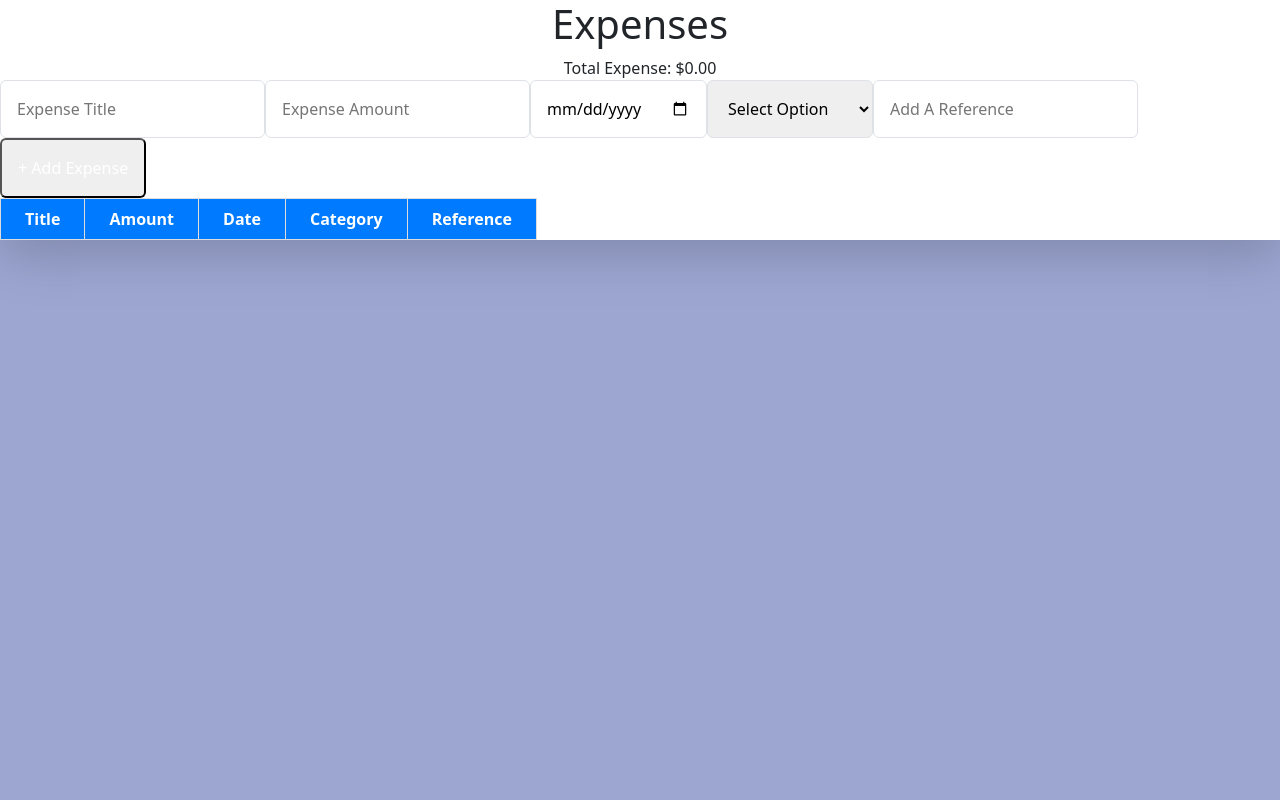
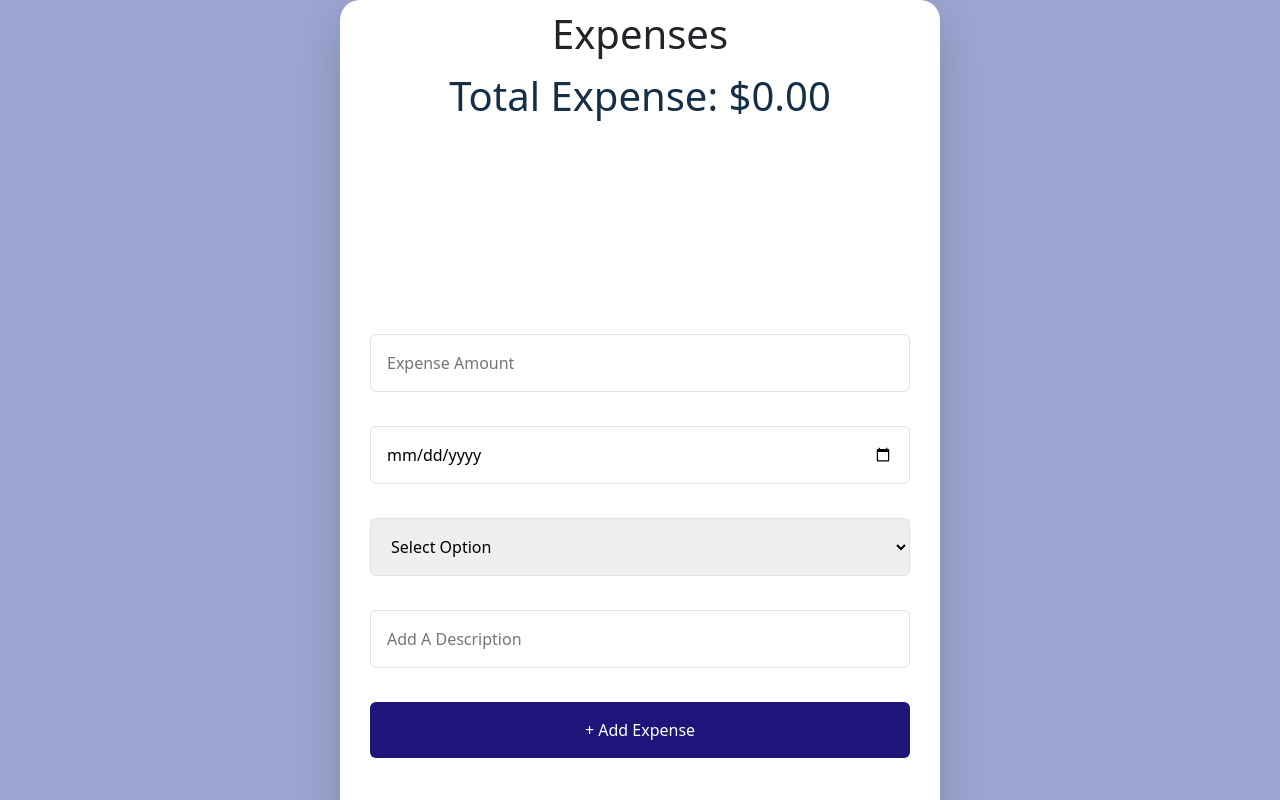
Before and after one commit to iqramahamed24/frontend, a React (Vite) app in the folder Finance App/: page /expenses in a window 1280 px wide. Shown: the top 800 px of the page. Built offline with nearby package versions, Linux system fonts and the light colour scheme.

Commit message:
changes on the tables

```diff
--- a/Finance App/src/pages/dashboard/expenses/Expenses.css
+++ b/Finance App/src/pages/dashboard/expenses/Expenses.css
@@ -12,7 +12,7 @@ body {
   padding: 10px;
   border-radius: 20px;
   background: #161b1f;
-  box-shadow: 0 4px 8px rgba(0, 0, 0, 0.1);
+  box-shadow: 0 4px 8px rgba(146, 31, 31, 0.1);
   text-align: center;
 }
 
--- a/Finance App/src/pages/dashboard/expenses/Expenses.jsx
+++ b/Finance App/src/pages/dashboard/expenses/Expenses.jsx
@@ -2,11 +2,10 @@ import React, { useState } from 'react';
 import ExpensesTable from './ExpensesTable';
 
 const Expenses = () => {
-    const [expenseTitle, setExpenseTitle] = useState('');
     const [expenseAmount, setExpenseAmount] = useState('');
     const [expenseDate, setExpenseDate] = useState('');
     const [expenseOption, setExpenseOption] = useState('');
-    const [expenseReference, setExpenseReference] = useState('');
+    const [expenseDescription, setExpenseDescription] = useState('');
     const [totalExpense, setTotalExpense] = useState(0);
     const [expenses, setExpenses] = useState([]);
 
@@ -15,19 +14,17 @@ const Expenses = () => {
         if (!isNaN(amount)) {
             setTotalExpense(totalExpense + amount);
             const newExpense = {
-                title: expenseTitle,
                 amount: expenseAmount,
                 date: expenseDate,
                 category: expenseOption,
-                reference: expenseReference,
+                description: expenseDescription,
             };
             setExpenses([...expenses, newExpense]);
         }
-        setExpenseTitle('');
         setExpenseAmount('');
         setExpenseDate('');
         setExpenseOption('');
-        setExpenseReference('');
+        setExpenseDescription('');
     };
 
     return (
@@ -37,13 +34,6 @@ const Expenses = () => {
                 Total Expense: <span className="text-green-500">${totalExpense.toFixed(2)}</span>
             </div>
             <div className="expense-form grid grid-cols-1 gap-4">
-                <input
-                    type="text"
-                    className="p-3 border border-gray-300 rounded focus:outline-none focus:ring-2 focus:ring-blue-400"
-                    placeholder="Expense Title"
-                    value={expenseTitle}
-                    onChange={(e) => setExpenseTitle(e.target.value)}
-                />
                 <input
                     type="number"
                     className="p-3 border border-gray-300 rounded focus:outline-none focus:ring-2 focus:ring-blue-400"
@@ -73,9 +63,9 @@ const Expenses = () => {
                 <input
                     type="text"
                     className="p-3 border border-gray-300 rounded focus:outline-none focus:ring-2 focus:ring-blue-400"
-                    placeholder="Add A Reference"
-                    value={expenseReference}
-                    onChange={(e) => setExpenseReference(e.target.value)}
+                    placeholder="Add A Description"
+                    value={expenseDescription}
+                    onChange={(e) => setExpenseDescription(e.target.value)}
                 />
                 <button
                     className="bg-blue-500 text-white p-3 rounded hover:bg-blue-600 focus:outline-none focus:ring-2 focus:ring-blue-400"
--- a/Finance App/src/pages/dashboard/expenses/ExpensesTable.css
+++ b/Finance App/src/pages/dashboard/expenses/ExpensesTable.css
@@ -41,3 +41,86 @@ table th:nth-child(3),
 table td:nth-child(3) {
     text-align: center; /* Center-align the date column */
 }
+
+
+/* alternative css */
+body {
+    background-size: cover;
+    background-position: center;
+    margin: 100;
+    font-family: Arial, sans-serif;
+  }
+
+  .expenses-container {
+    max-width: 600px;
+    width: 100%;
+    margin: 0 auto;
+    padding: 10px;
+    border-radius: 20px;
+    background: #161b1f;
+    box-shadow: 0 4px 8px rgba(146, 31, 31, 0.1);
+    text-align: center;
+  }
+
+  h1 {
+    font-size: 60px;
+    margin-bottom: 15px;
+    color: rgb(36, 32, 32);
+  }
+
+  .total-expense {
+    font-size: 40px;
+    margin-bottom: 20px;
+    color: rgb(20, 47, 70);
+  }
+
+  .expense-form {
+    display: flex;
+    flex-direction: column;
+    justify-content: center;
+    height: 100vh;
+    padding: 20px;
+  }
+
+  .expense-form input,
+  .expense-form select {
+    margin-bottom: 10px;
+    padding: 10px;
+    border: 1px solid #ddd;
+    border-radius: 5px;
+    font-size: 16px;
+    width: 100%;
+  }
+
+  .expense-form button {
+    padding: 20px;
+    border: none;
+    border-radius: 5px;
+    background: #1e147a;
+    color: white;
+    font-size: 16px;
+    cursor: pointer;
+    transition: background 0.3s ease;
+    width: 100%;
+  }
+
+  .expense-form button:hover {
+    background: #ff5a4c;
+  }
+
+  .expense-list {
+    margin-top: 20px;
+    color: white;
+  }
+
+  .expense-list ul {
+    list-style-type: none;
+    padding: 10;
+  }
+
+  .expense-list li {
+    background: #ffffff10;
+    padding: 10px;
+    margin-bottom: 10px;
+    border-radius: 5px;
+  }
--- a/Finance App/src/pages/dashboard/expenses/ExpensesTable.jsx
+++ b/Finance App/src/pages/dashboard/expenses/ExpensesTable.jsx
@@ -2,30 +2,26 @@ import React from 'react';
 import './ExpensesTable.css';
 
 const ExpensesTable = ({ expenses }) => {
-
-  if (!expenses) {
+    if (!expenses || expenses.length === 0) {
         return <div className='text-center'><b>Expenses Tracker</b></div>;
-  }
-  else {
+    } else {
         return (
             <table className="min-w-full bg-white">
                 <thead>
                     <tr>
-            <th className="py-2 px-4 bg-blue-500 text-white">Title</th>
                         <th className="py-2 px-4 bg-blue-500 text-white">Amount</th>
                         <th className="py-2 px-4 bg-blue-500 text-white">Date</th>
                         <th className="py-2 px-4 bg-blue-500 text-white">Category</th>
-            <th className="py-2 px-4 bg-blue-500 text-white">Reference</th>
+                        <th className="py-2 px-4 bg-blue-500 text-white">Description</th>
                     </tr>
                 </thead>
                 <tbody>
                     {expenses.map((expense, index) => (
                         <tr key={index}>
-              <td className="py-2 px-4 border-b border-gray-200">{expense.title}</td>
                             <td className="py-2 px-4 border-b border-gray-200">{expense.amount}</td>
                             <td className="py-2 px-4 border-b border-gray-200">{expense.date}</td>
                             <td className="py-2 px-4 border-b border-gray-200">{expense.category}</td>
-              <td className="py-2 px-4 border-b border-gray-200">{expense.reference}</td>
+                            <td className="py-2 px-4 border-b border-gray-200">{expense.description}</td>
                         </tr>
                     ))}
                 </tbody>
```
Also changed, not shown: 1 other file (tests, documents, lock files or other folders). Lines whose indentation alone changed are shown as unchanged.
